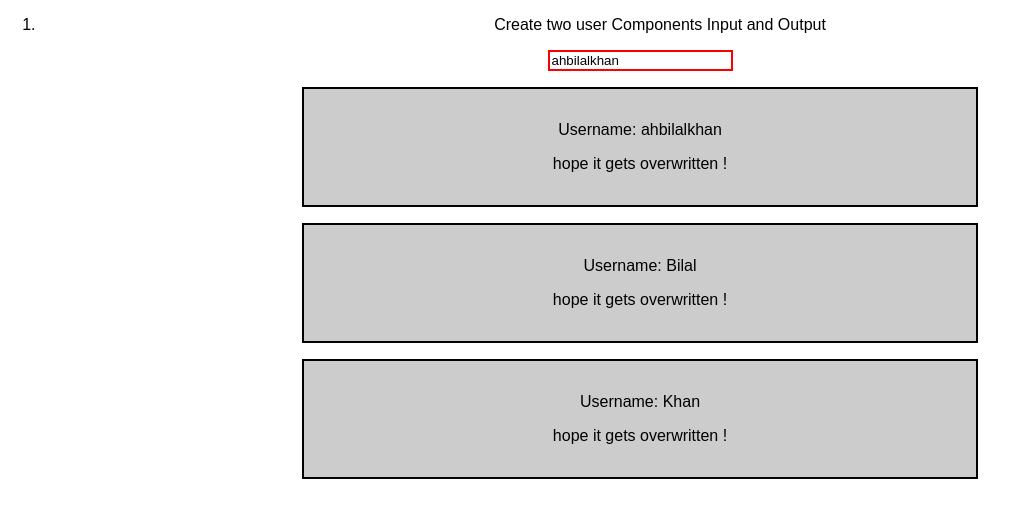
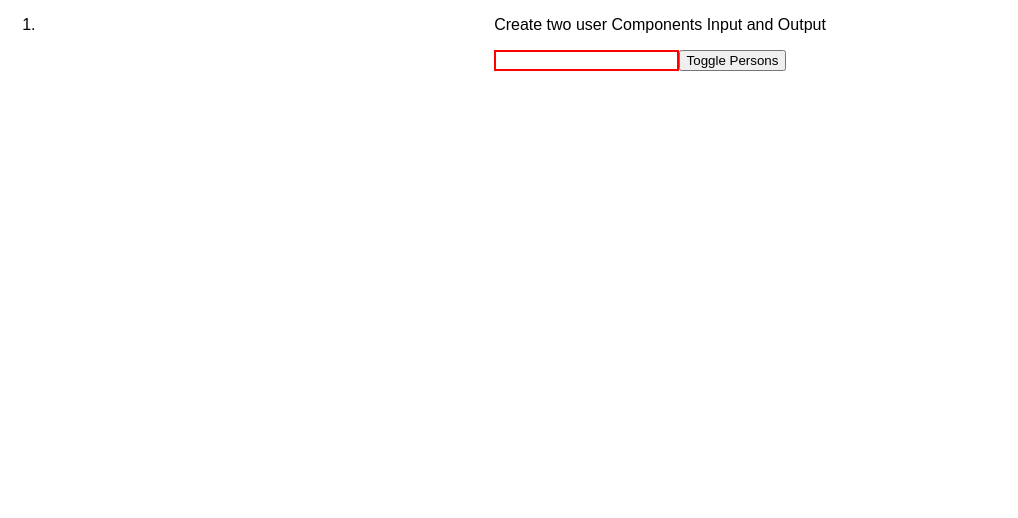
Before and after one commit to ahbilalkhan-10p/react-first-project, a React (Create React App) app: page / in a window 1280 px wide. Shown: the top 518 px of the page, without its empty margins (0-1018 px from the left). Built offline with nearby package versions, Linux system fonts and the light colour scheme.

Commit message:
toggle persons on/off

```diff
--- a/src/App.js
+++ b/src/App.js
@@ -3,17 +3,56 @@ import './App.css'
 
 import UserInput from './Userinput/UserInput';
 import UserOutput from './Useroutput/UserOutput';
+import Person from "./Person/Person";
+
 
 class App extends Component {
 
     state = {
-        username: 'ahbilalkhan'
-    }
+        persons : [
+            {id: 'per1', name: 'MAX', age: 23},
+            {id: 'per2', name: 'Ali', age: 24},
+            {id: 'per3', name: 'AHMAD', age: 27}
+        ],
+        otherStates: 'Some other State',
+        showPersons : false
+    };
 
-    usernameChangeHandler = (event) => {
-        this.setState({username: event.target.value})
-    }
+    //     nameChangeHandler = (event) => {
+    //     this.setState({
+    //         persons:[
+    //
+    //         ] event.target.value});
+    // };
+
+    deletePersonHandler = (personIndex) => {
+        const persons = this.state.persons;
+        persons.splice(personIndex,1);
+        this.setState({persons: persons})
+    };
+
+    togglePersonsHandler = () => {
+        const doesShow = this.state.showPersons;
+        this.setState({showPersons: !doesShow});
+    };
+
     render(){
+        let persons = null;
+        if(this.state.showPersons) {
+            persons = (
+                <div>
+                    {
+                        this.state.persons.map((person, index) =>{
+                            return <Person
+                                click={()=>this.deletePersonHandler(index)}
+                                name={person.name}
+                                age={person.age}
+                                key={person.id}></Person>
+                        })
+                    }
+                </div>
+            );
+        }
         return(
             <div className="App">
                 <ol>
@@ -21,15 +60,13 @@ class App extends Component {
                 </ol>
                 <UserInput changed={this.usernameChangeHandler}
                 currentName={this.state.username}/>
-                <UserOutput userName={this.state.username}/>
-                <UserOutput userName="Bilal"/>
-                <UserOutput userName="Khan"/>
+                <button
+                    onClick={this.togglePersonsHandler}>Toggle Persons</button>
+                {persons}
+            </div>
 
-
-
-            </div>
-        )
-    };
+        );
+    }
 }
 
 export default App;
--- a/src/Person/Person.js
+++ b/src/Person/Person.js
@@ -6,7 +6,7 @@ const person = (props) => {
    <div className="Person"><p onClick={props.click}>Iam a Person! My name is {props.name} and iam {props.age} years old</p>
 
    <p>{props.children}</p>
-
+   <input type="text" onChange={props.changed} value={props.name}/>
    </div>
    )
 };
```
